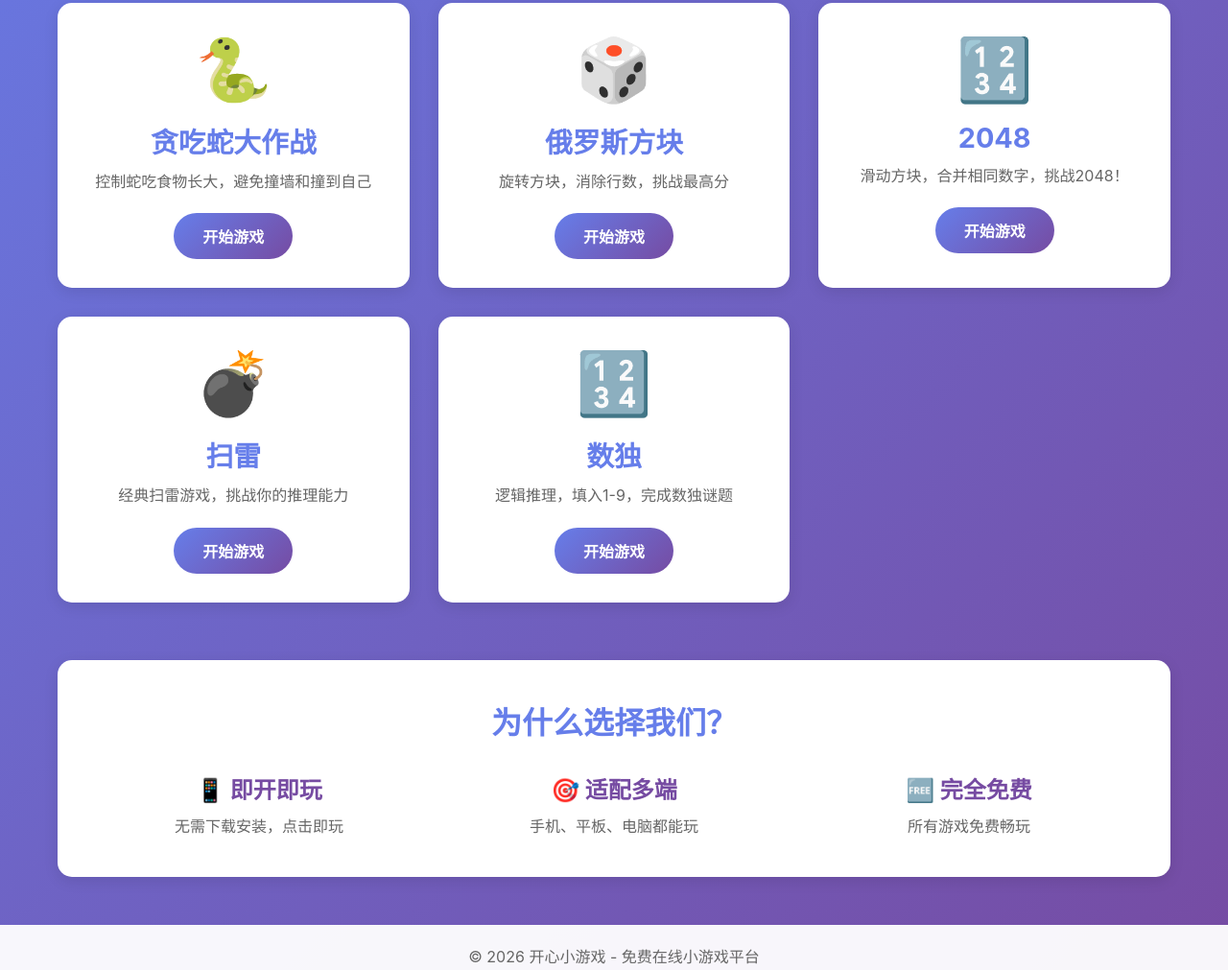
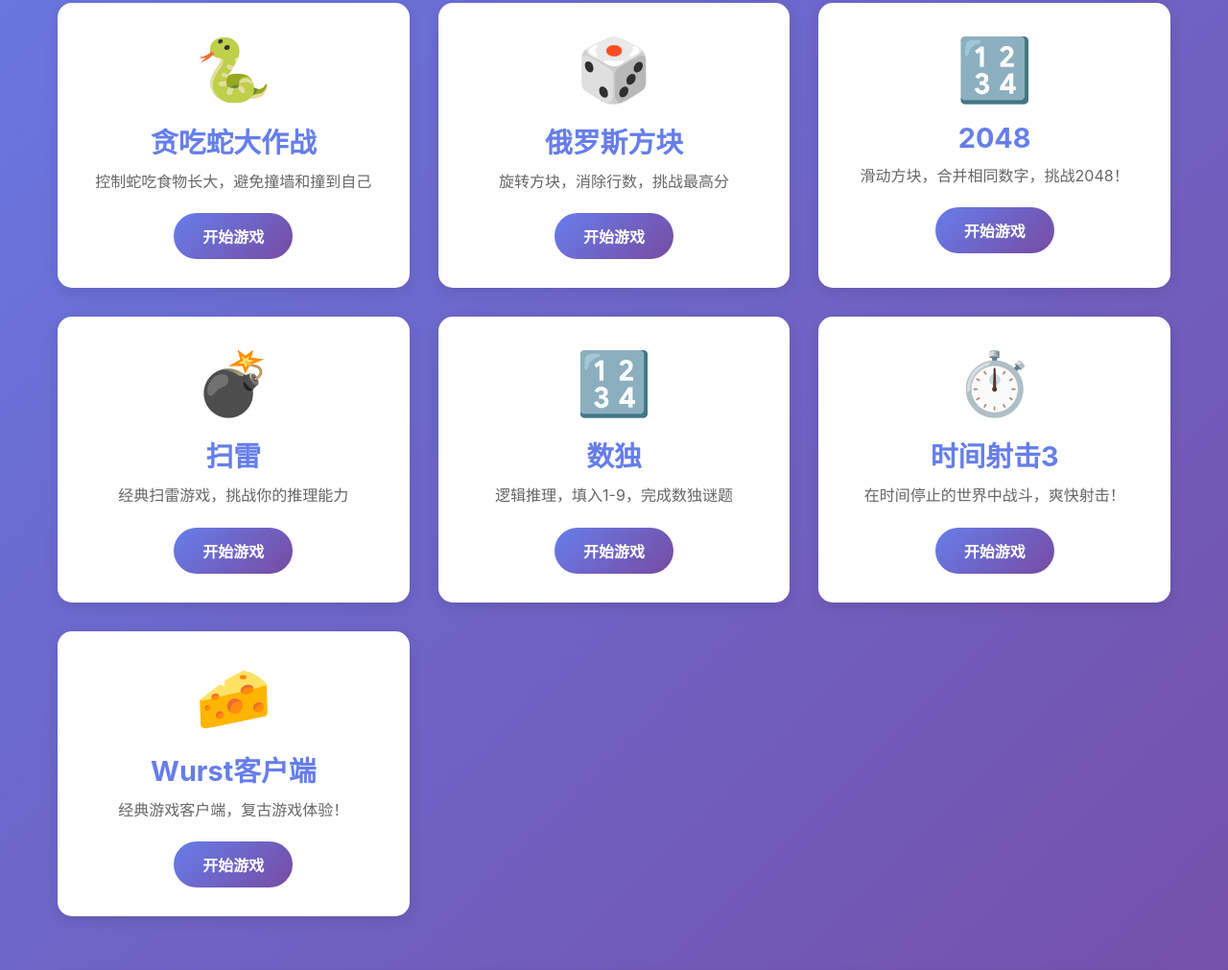
Before and after one commit to luckjackyer/game-website, a plain HTML site: page index.html in a window 1280 px wide. Shown: the part 481-1492 px from the top of the page at 96% size. Drawn offline with Linux system fonts and the light colour scheme.

Commit message:
Update homepage: add TimeShooter3 and Wurstclient game cards

```diff
--- a/index.html
+++ b/index.html
@@ -76,6 +76,21 @@
                 <p>逻辑推理，填入1-9，完成数独谜题</p>
                 <span class="play-btn">开始游戏</span>
             </a>
+
+            <!-- 2026-05-11 新增游戏 -->
+            <a href="games/timeshooter3.html" class="game-card">
+                <div class="game-icon">⏱️</div>
+                <h2>时间射击3</h2>
+                <p>在时间停止的世界中战斗，爽快射击！</p>
+                <span class="play-btn">开始游戏</span>
+            </a>
+
+            <a href="games/wurstclient.html" class="game-card">
+                <div class="game-icon">🧀</div>
+                <h2>Wurst客户端</h2>
+                <p>经典游戏客户端，复古游戏体验！</p>
+                <span class="play-btn">开始游戏</span>
+            </a>
         </section>
 
         <section class="features">
```
